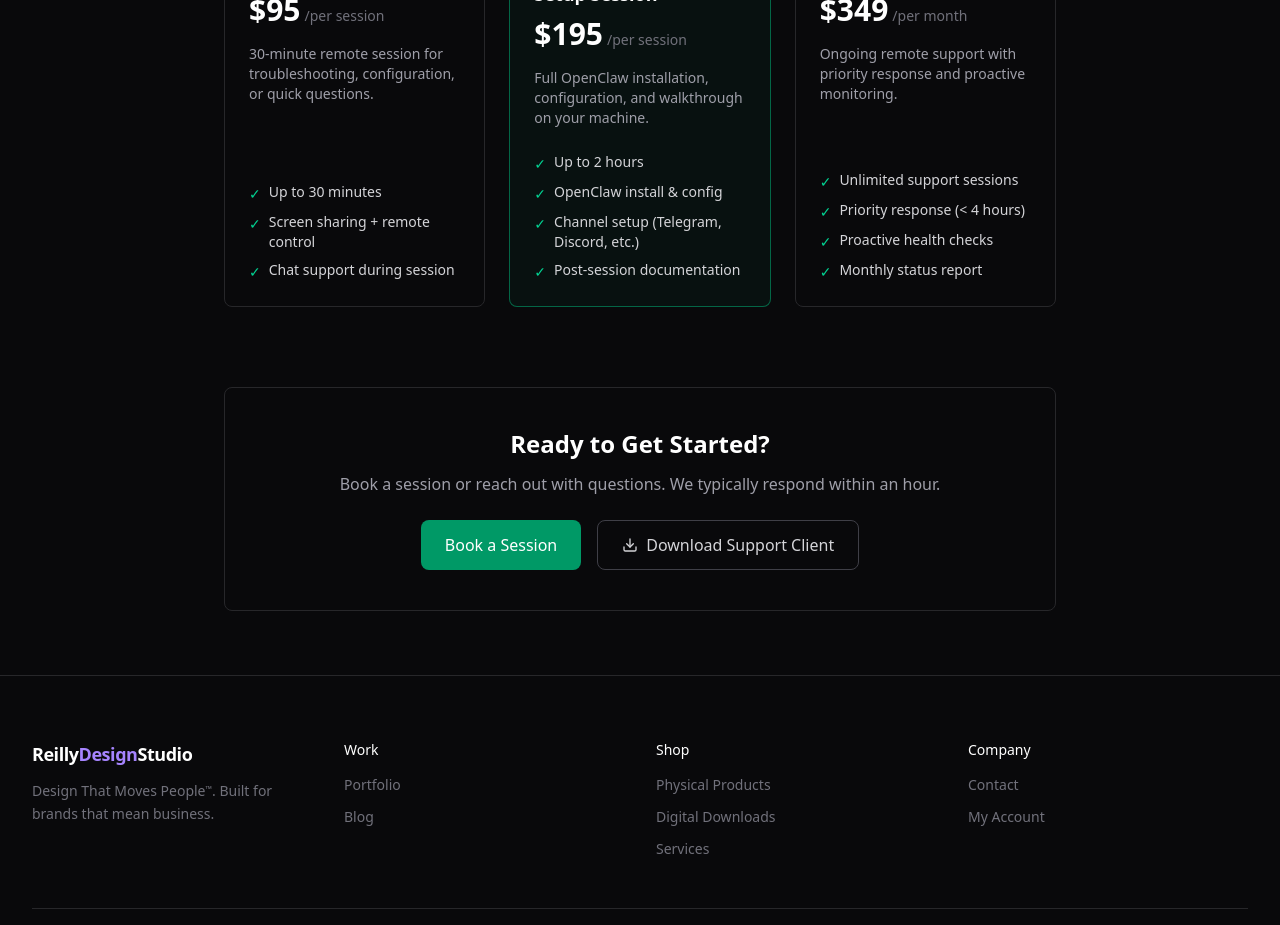
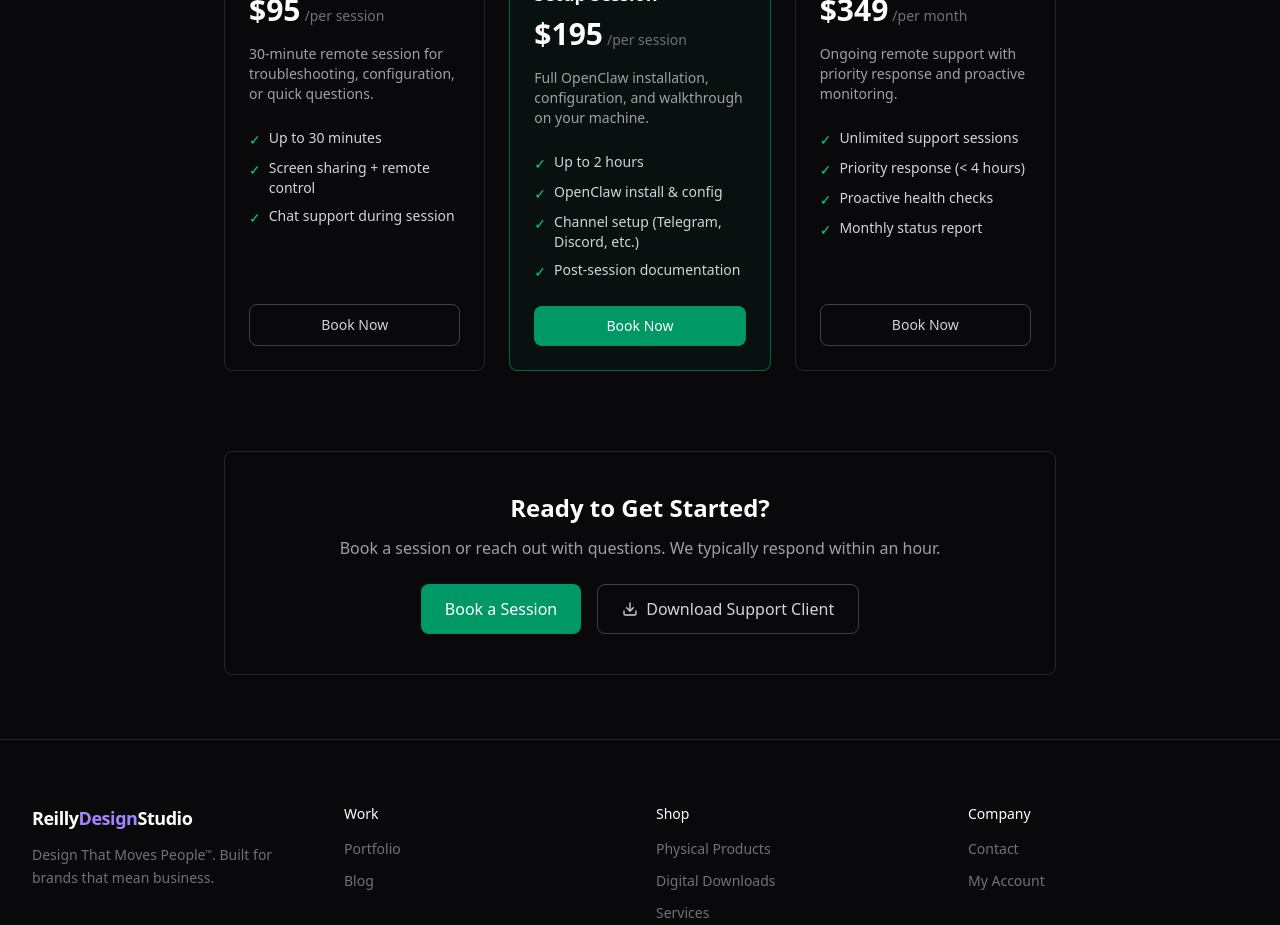
Before and after one commit to rdreilly58/reillydesignstudio, a Next.js app: page /support in a window 1280 px wide. Shown: the part 1240-2165 px from the top of the page. Built offline with nearby package versions, Linux system fonts and the light colour scheme; no server answers.

Commit message:
Add Stripe checkout booking to Support page
- BookButton client component for Stripe checkout integration
- Book Now buttons on all three service tiers (//)
- Uses existing /api/checkout route

```diff
--- /dev/null
+++ b/src/app/(marketing)/support/BookButton.tsx
@@ -0,0 +1,40 @@
+"use client";
+
+import { useState } from "react";
+
+interface BookButtonProps {
+  serviceName: string;
+  amount: number; // cents
+  description: string;
+  className?: string;
+  children: React.ReactNode;
+}
+
+export default function BookButton({ serviceName, amount, description, className, children }: BookButtonProps) {
+  const [loading, setLoading] = useState(false);
+
+  async function handleClick() {
+    setLoading(true);
+    try {
+      const res = await fetch("/api/checkout", {
+        method: "POST",
+        headers: { "Content-Type": "application/json" },
+        body: JSON.stringify({ serviceName, amount, description }),
+      });
+      const data = await res.json();
+      if (data.url) {
+        window.location.href = data.url;
+      }
+    } catch (err) {
+      console.error("Checkout error:", err);
+    } finally {
+      setLoading(false);
+    }
+  }
+
+  return (
+    <button onClick={handleClick} disabled={loading} className={className}>
+      {loading ? "Redirecting..." : children}
+    </button>
+  );
+}
--- a/src/app/(marketing)/support/page.tsx
+++ b/src/app/(marketing)/support/page.tsx
@@ -1,6 +1,7 @@
 import { Metadata } from "next";
 import Link from "next/link";
 import { Monitor, Shield, Download, MessageSquare, Clock, Zap, Lock, Globe } from "lucide-react";
+import BookButton from "./BookButton";
 
 export const metadata: Metadata = {
   title: "Remote Support",
@@ -55,24 +56,30 @@ const services = [
   {
     name: "Quick Fix",
     price: "$95",
+    amount: 9500,
     unit: "per session",
     desc: "30-minute remote session for troubleshooting, configuration, or quick questions.",
     features: ["Up to 30 minutes", "Screen sharing + remote control", "Chat support during session"],
+    stripeDesc: "Remote Support — Quick Fix (30 min)",
   },
   {
     name: "Setup Session",
     price: "$195",
+    amount: 19500,
     unit: "per session",
     desc: "Full OpenClaw installation, configuration, and walkthrough on your machine.",
     features: ["Up to 2 hours", "OpenClaw install & config", "Channel setup (Telegram, Discord, etc.)", "Post-session documentation"],
     popular: true,
+    stripeDesc: "Remote Support — Setup Session (2 hrs)",
   },
   {
     name: "Managed Support",
     price: "$349",
+    amount: 34900,
     unit: "per month",
     desc: "Ongoing remote support with priority response and proactive monitoring.",
     features: ["Unlimited support sessions", "Priority response (< 4 hours)", "Proactive health checks", "Monthly status report"],
+    stripeDesc: "Remote Support — Managed Support (monthly)",
   },
 ];
 
@@ -147,7 +154,7 @@ export default function SupportPage() {
                 <span className="text-zinc-500 text-sm ml-1">/{service.unit}</span>
               </div>
               <p className="text-zinc-400 text-sm mb-6">{service.desc}</p>
-              <ul className="space-y-2 mt-auto">
+              <ul className="space-y-2 mb-6">
                 {service.features.map((f) => (
                   <li key={f} className="text-sm text-zinc-300 flex items-start gap-2">
                     <span className="text-emerald-400 mt-0.5">✓</span>
@@ -155,6 +162,18 @@ export default function SupportPage() {
                   </li>
                 ))}
               </ul>
+              <BookButton
+                serviceName={service.name}
+                amount={service.amount}
+                description={service.stripeDesc}
+                className={`mt-auto w-full py-2.5 rounded-lg font-medium text-sm transition-colors ${
+                  service.popular
+                    ? "bg-emerald-600 text-white hover:bg-emerald-500"
+                    : "border border-zinc-700 text-zinc-300 hover:border-zinc-500 hover:text-white"
+                }`}
+              >
+                Book Now
+              </BookButton>
             </div>
           ))}
         </div>
```
